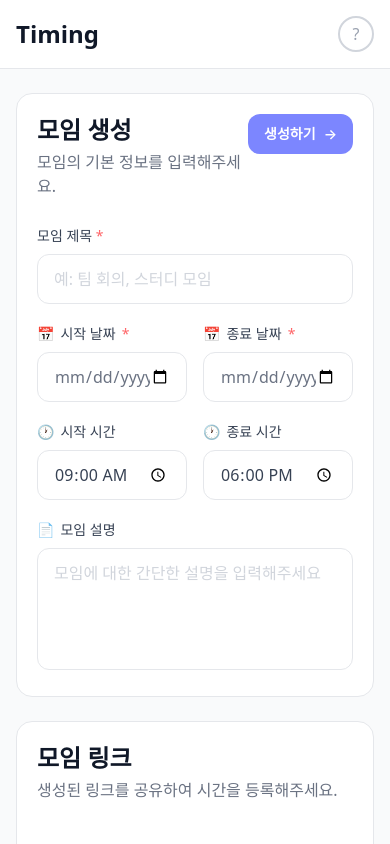
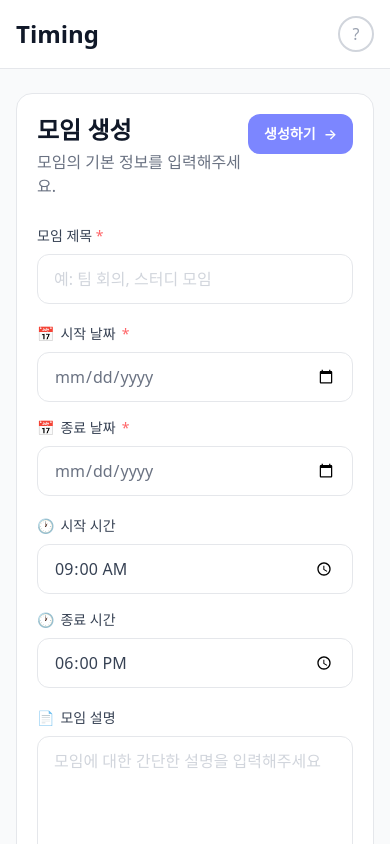
Before and after one commit to hanyj0317/timing, a React (Vite) app in the folder client/: page / in a window 390 px wide. Shown: the top 844 px of the page. Built offline with nearby package versions, Linux system fonts and the light colour scheme; no server answers.

Commit message:
fix: 모바일 날짜/시간 입력 2컬럼 → 단일 컬럼으로 수정

```diff
--- a/client/src/pages/MainPage.tsx
+++ b/client/src/pages/MainPage.tsx
@@ -122,7 +122,7 @@ export default function MainPage() {
             </div>
 
             {/* 날짜 */}
-            <div className="grid grid-cols-2 gap-4">
+            <div className="grid grid-cols-1 sm:grid-cols-2 gap-4">
               <div>
                 <label className="block text-sm font-medium text-gray-700 mb-2 flex items-center gap-1.5">
                   <span>📅</span> 시작 날짜 <span className="text-red-400">*</span>
@@ -154,7 +154,7 @@ export default function MainPage() {
             </div>
 
             {/* 시간 */}
-            <div className="grid grid-cols-2 gap-4">
+            <div className="grid grid-cols-1 sm:grid-cols-2 gap-4">
               <div>
                 <label className="block text-sm font-medium text-gray-700 mb-2 flex items-center gap-1.5">
                   <span>🕐</span> 시작 시간
```
